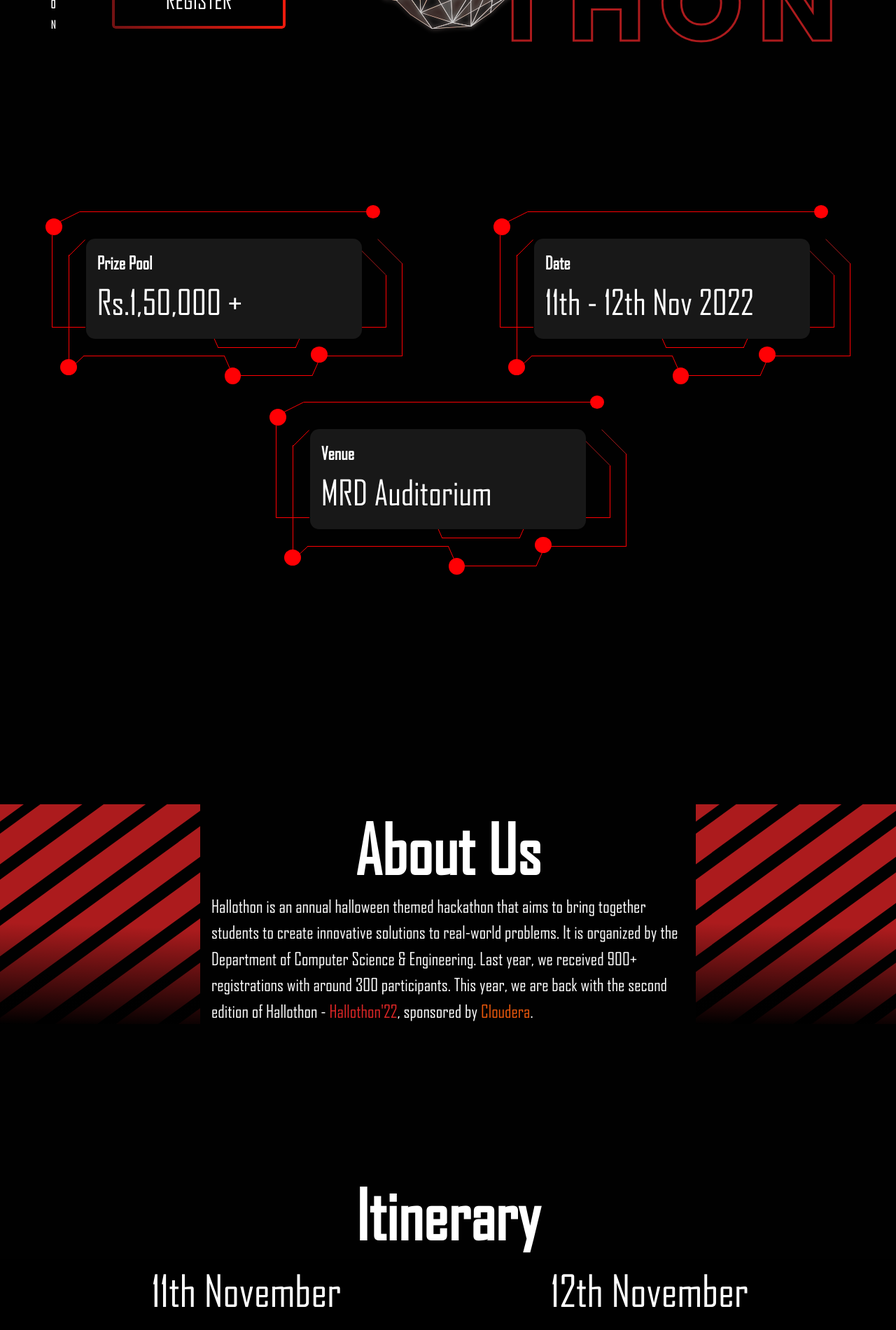
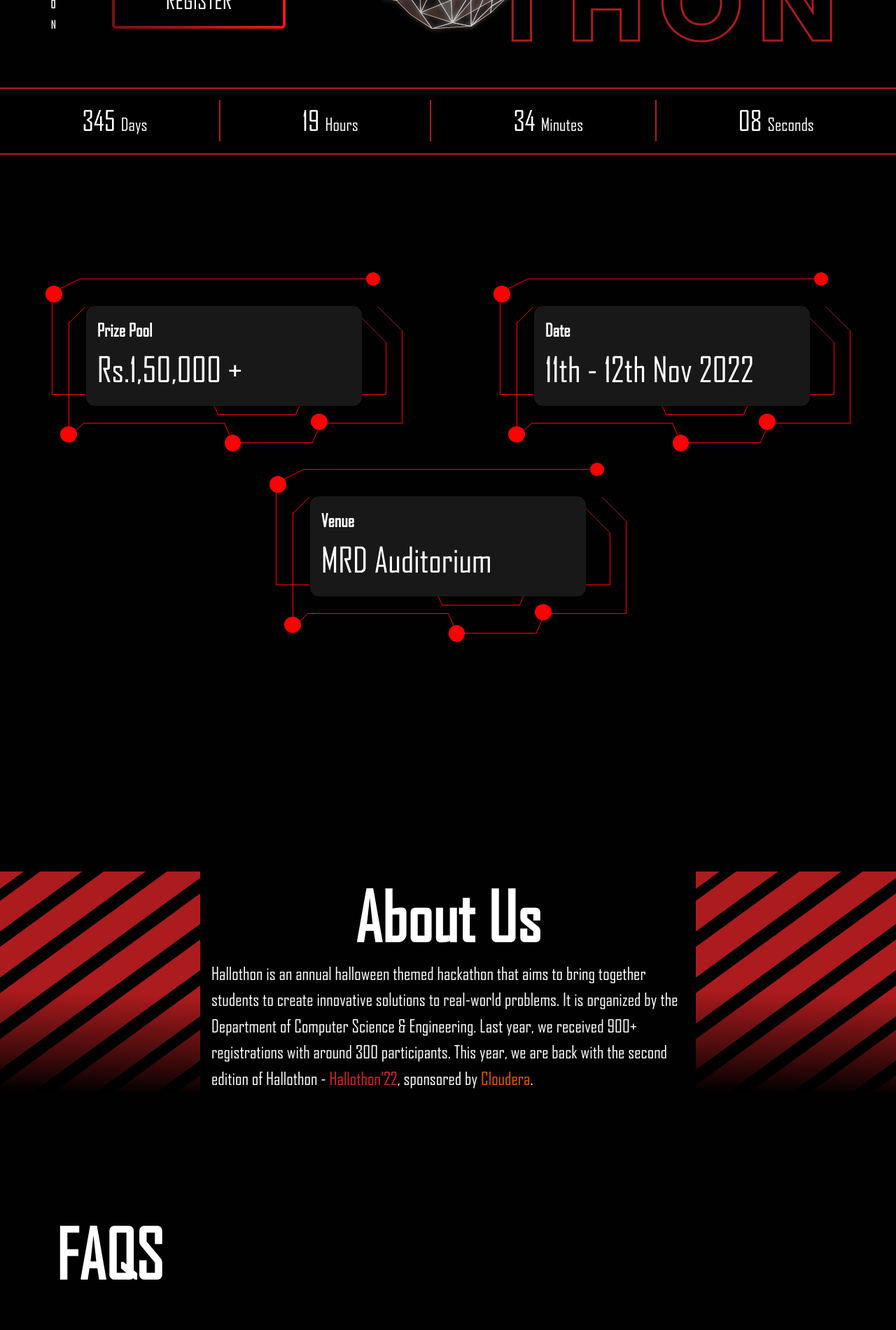
Before and after one commit to shreyaskaundinya/hallothon-website, a Next.js app: page / in a window 1280 px wide. Shown: the part 520-2420 px from the top of the page at 70% size. Built offline with nearby package versions, Linux system fonts and the light colour scheme; a web font is replaced by a local one.

Commit message:
timer update and iternary remove

```diff
--- a/pages/index.js
+++ b/pages/index.js
@@ -20,7 +20,7 @@ export default function Home() {
             <Prizepool />
             {/* <Sponsor /> */}
             <AboutUs />
-            <TimelineSection />
+            {/* <TimelineSection /> */}
             <Faq />
             <Footer className='absolute b-0' />
         </div>
--- a/src/components/HeroUpdate.js
+++ b/src/components/HeroUpdate.js
@@ -104,9 +104,9 @@ function HeroUpdate() {
                         </animated.div>
                     </div>
                 </div>
-                {/* <div>
-                    <Timer date={'2023/11/11 16:00:00'} />
-                </div> */}
+                <div>
+                    <Timer date={'2023/10/20 16:00:00'} />
+                </div>
             </div>
 
             <div className='block sm:hidden h-screen'>
@@ -143,9 +143,9 @@ function HeroUpdate() {
                         className='mob__skull'>
                         <Skull />
                     </animated.div>
-                    {/* <div className='mob__timer'>
-                        <Timer date={'2023/11/11 16:00:00'} />
-                    </div> */}
+                    <div className='mob__timer'>
+                        <Timer date={'2023/10/20 16:00:00'} />
+                    </div>
                     <div className='mob__leftbox'></div>
                 </div>
             </div>
```
